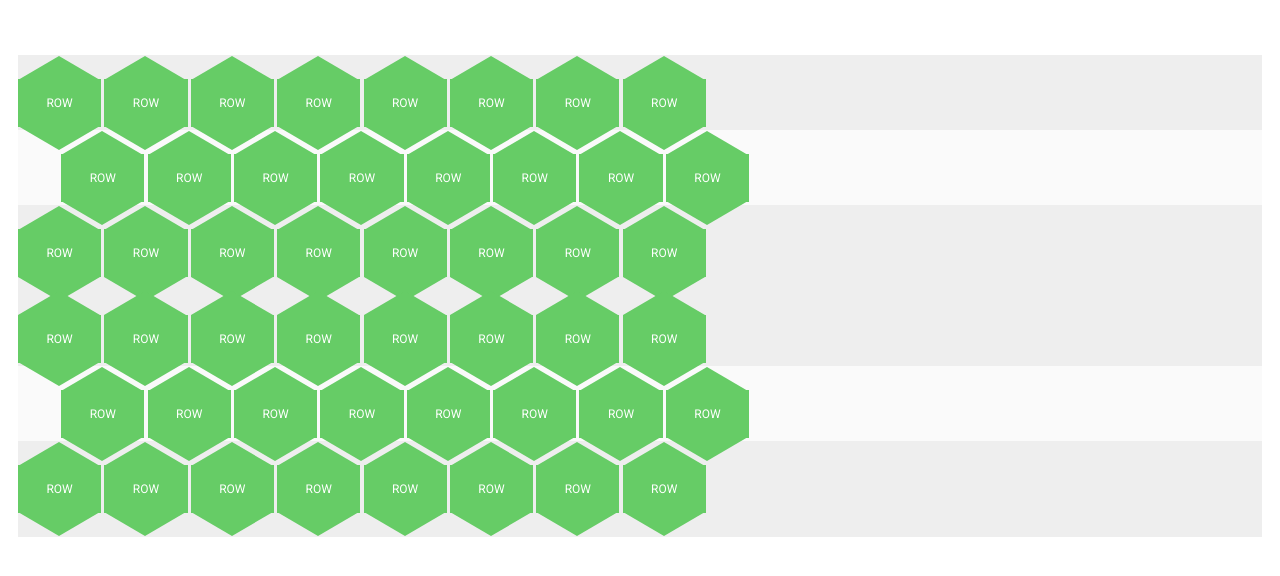
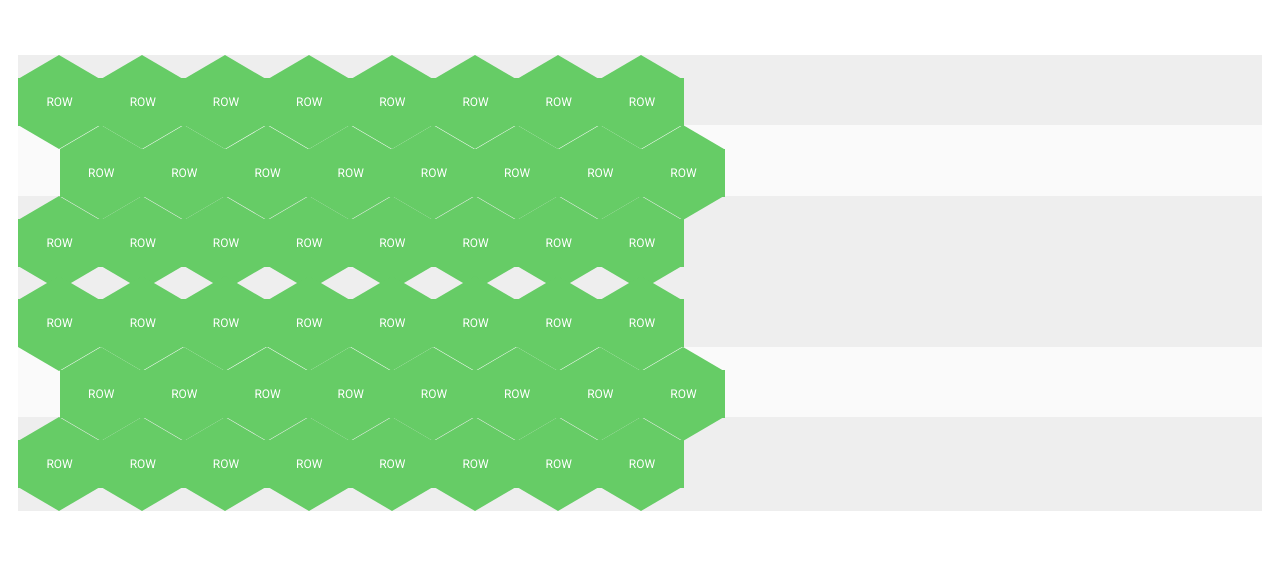
Before and after one commit to manik1235/vue-hexagon-grid, a Vue app: page / in a window 1280 px wide. Shown: the top 576 px of the page. Built offline with nearby package versions, Linux system fonts and the light colour scheme.

Commit message:
Tighten up borders between hexes
This commit adjusts the margins to tighten up the spaces between hexes.

```diff
--- a/src/components/hexagon-grid/HexagonGrid.vue
+++ b/src/components/hexagon-grid/HexagonGrid.vue
@@ -35,7 +35,7 @@ export default {
 
   .hexagon-row:nth-child(even)
     background: #fafafa
-    padding-left: 5.4vmin
+    padding-left: 5.2vmin
 
   .hexagon-row:nth-child(odd)
     background: #eee
--- a/src/components/hexagon-row/HexagonRow.vue
+++ b/src/components/hexagon-row/HexagonRow.vue
@@ -71,7 +71,7 @@ export default {
 <style lang="sass">
 .hexagon-row
   display: flex
-  margin-bottom: -2.6vmin
+  margin-bottom: -3vmin
 
 .hexagon:first-child
   margin-left: 0.0vmin
--- a/src/components/hexagon/Hexagon.vue
+++ b/src/components/hexagon/Hexagon.vue
@@ -45,7 +45,6 @@ export default {
 
 .hexagon
   font-family: 'Roboto', sans-serif
-  margin: 10px
 
   &:first-child
     margin-left: 0.0vmin
@@ -62,7 +61,7 @@ export default {
     border-right: 5.2vmin solid transparent
     position: absolute
     top: -2.9vmin
-  margin: 3.0vmin 0 3.0vmin 0.4vmin
+  margin: 2.9vmin -0.1vmin 2.9vmin 0.1vmin
   width: 10.4vmin
   height: 6.0vmin
   background-color: #6C6
```
